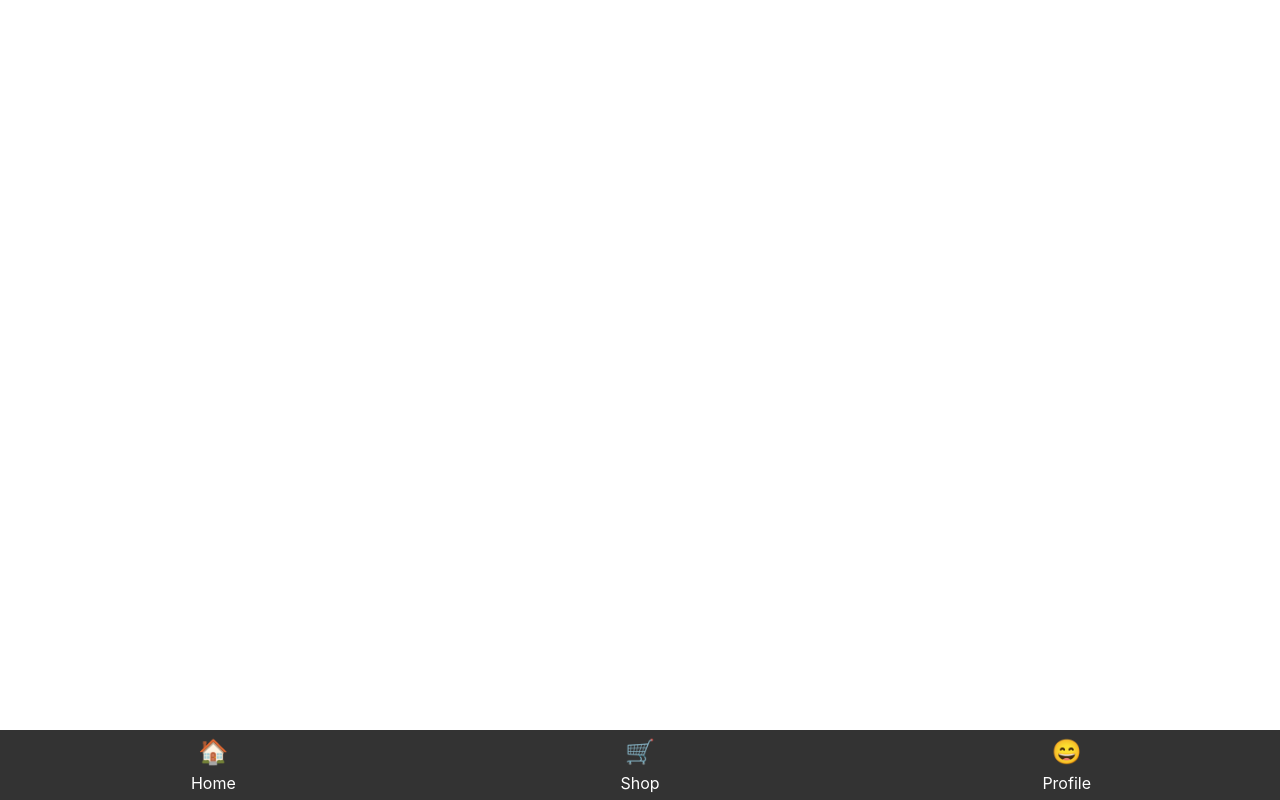
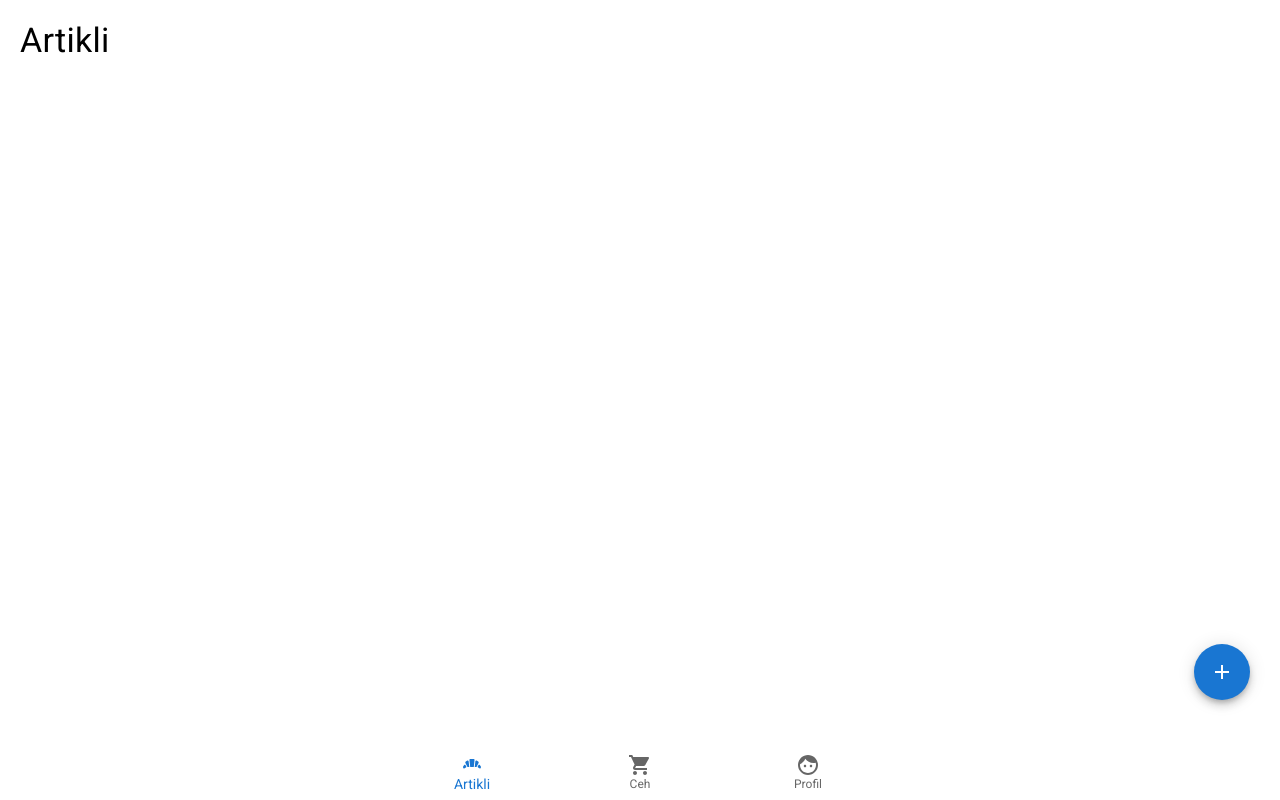
Before and after one commit to janezk7/GroceryOptimizer, a React (Create React App) app: page /items in a window 1280 px wide. Built offline with nearby package versions, Linux system fonts and the light colour scheme; a web font is replaced by a local one.

Commit message:
Implement MUI tabs, add uniform style to screens

```diff
--- a/src/App.css
+++ b/src/App.css
@@ -1,44 +1,3 @@
-.App {
-  text-align: center;
-}
-
-.App-logo {
-  height: 40vmin;
-  pointer-events: none;
-}
-
-@media (prefers-reduced-motion: no-preference) {
-  .App-logo {
-    animation: App-logo-spin infinite 20s linear;
-  }
-}
-
-.App-header {
-  background-color: #282c34;
-  min-height: 100vh;
-  display: flex;
-  flex-direction: column;
-  align-items: center;
-  justify-content: center;
-  font-size: calc(10px + 2vmin);
-  color: white;
-}
-
-.App-link {
-  color: #61dafb;
-}
-
-@keyframes App-logo-spin {
-  from {
-    transform: rotate(0deg);
-  }
-  to {
-    transform: rotate(360deg);
-  }
-}
-
-/* My styles */
-/* App.css */
 .app-container {
   display: flex;
   flex-direction: column;
@@ -46,7 +5,8 @@
 }
 
 .content {
-  flex-grow: 1;
+  flex: 1;
+  /* flex-grow: 1; */
   padding: 20px;
 }
 
--- a/src/App.tsx
+++ b/src/App.tsx
@@ -6,15 +6,22 @@ import {
   Router,
   Routes,
   useLocation,
+  useNavigate,
 } from "react-router-dom";
-import HomeScreen from "./screens/HomeScreen";
+import ItemsScreen from "./screens/ItemsScreen";
 import ShopScreen from "./screens/ShopScreen";
 import ProfileScreen from "./screens/ProfileScreen";
 
-import '@fontsource/roboto/300.css';
-import '@fontsource/roboto/400.css';
-import '@fontsource/roboto/500.css';
-import '@fontsource/roboto/700.css';
+import BakeryDiningIcon from "@mui/icons-material/BakeryDining";
+import FaceIcon from "@mui/icons-material/Face";
+import ShoppingCartIcon from "@mui/icons-material/ShoppingCart";
+
+import "@fontsource/roboto/300.css";
+import "@fontsource/roboto/400.css";
+import "@fontsource/roboto/500.css";
+import "@fontsource/roboto/700.css";
+import { BottomNavigation, BottomNavigationAction, Box } from "@mui/material";
+import { useState } from "react";
 
 function TabLink({
   to,
@@ -36,35 +43,62 @@ function TabLink({
 
 function App() {
   const location = useLocation();
+  const navigate = useNavigate();
+  const [value, setValue] = useState(0);
 
   return (
     <div className="app-container">
       <div className="content">
         <Routes>
-          <Route path="/home" Component={HomeScreen} />
+          <Route path="/items" Component={ItemsScreen} />
           <Route path="/shop" Component={ShopScreen} />
           <Route path="/profile" Component={ProfileScreen} />
         </Routes>
       </div>
 
-      <div className="tabs">
-        <TabLink to="/home" location={location}>
-          <div className="tabIcon">🏠</div>
-          <div>Home</div>
+      <Box>
+        <BottomNavigation
+          showLabels
+          value={value}
+          onChange={(ev, newValue) => {
+            setValue(newValue);
+            console.log(newValue);
+            switch (newValue) {
+              case 0:
+                console.log("Navigating home!");
+                navigate("/items");
+                break;
+              case 1:
+                navigate("/shop");
+                break;
+              case 2:
+                navigate("/profile");
+                break;
+            }
+          }}
+        >
+          <BottomNavigationAction label="Artikli" icon={<BakeryDiningIcon />} />
+          <BottomNavigationAction label="Ceh" icon={<ShoppingCartIcon />} />
+          <BottomNavigationAction label="Profil" icon={<FaceIcon />} />
+        </BottomNavigation>
+      </Box>
+
+      {/* <div className="tabs">
+        <TabLink to="/items" location={location}>
+          <div className="tabIcon">🍌</div>
+          <div>Artikli</div>
         </TabLink>
         <TabLink to="/shop" location={location}>
           <div className="tabIcon">🛒</div>
-          <div>Shop</div>
+          <div>Céh</div>
         </TabLink>
         <TabLink to="/profile" location={location}>
           <div className="tabIcon">😄</div>
-          <div>Profile</div>
+          <div>Profil</div>
         </TabLink>
-      </div>
+      </div> */}
     </div>
   );
 }
 
-
-
 export default App;
--- a/src/screens/HomeScreen.tsx
+++ /dev/null
@@ -1,20 +0,0 @@
-import logo from "../logo.svg";
-
-export default function HomeScreen() {
-  return (
-    <header className="App-header">
-      <img src={logo} className="App-logo" alt="logo" />
-      <p>
-        Edit <code>src/App.tsx</code> and save to reload.
-      </p>
-      <a
-        className="App-link"
-        href="https://reactjs.org"
-        target="_blank"
-        rel="noopener noreferrer"
-      >
-        Learn React
-      </a>
-    </header>
-  );
-}
--- /dev/null
+++ b/src/screens/ItemsScreen.tsx
@@ -0,0 +1,44 @@
+import { Box, Fab, Typography } from "@mui/material";
+import logo from "../logo.svg";
+import AddIcon from "@mui/icons-material/Add";
+import { CSSProperties } from "react";
+
+export default function ItemsScreen() {
+  return (
+    <Box sx={container}>
+      <Typography variant="h4" gutterBottom>
+        Artikli
+      </Typography>
+      <Box sx={contentContainer}></Box>
+      <Fab
+        style={{
+          position: "fixed",
+          bottom: "100px",
+          right: "30px",
+        }}
+        color="primary"
+        aria-label="add"
+        onClick={() => alert("clicked!")}
+      >
+        <AddIcon />
+      </Fab>
+    </Box>
+  );
+}
+
+const container: CSSProperties = {
+  flex: 1,
+  display: "flex",
+  justifyContent: "start",
+  alignItems: "stretch",
+  flexDirection: "column",
+  height: "100%",
+};
+
+const contentContainer: CSSProperties = {
+  display: "flex",
+  flex: 1,
+  justifyContent: "center",
+  alignItems: "center",
+  flexDirection: "column",
+};
--- a/src/screens/ProfileScreen.tsx
+++ b/src/screens/ProfileScreen.tsx
@@ -1,9 +1,29 @@
+import { Box, Button, Typography } from "@mui/material";
 import { CSSProperties } from "react";
 
 export default function ProfileScreen() {
-  return <div style={screenStyle}>Profile Screen</div>;
+  return (    <Box sx={container}>
+    <Typography variant="h4" gutterBottom>
+      Profil
+    </Typography>
+    <Box sx={contentContainer}>
+    </Box>
+  </Box>);
 }
 
-const screenStyle: CSSProperties = {
-  backgroundColor: "cyan",
+const container: CSSProperties = {
+  flex: 1,
+  display: "flex",
+  justifyContent: "start",
+  alignItems: "stretch",
+  flexDirection: "column",
+  height: "100%",
 };
+
+const contentContainer: CSSProperties = {
+  display: "flex",
+  flex: 1,
+  justifyContent: "center",
+  alignItems: "center",
+  flexDirection: "column",
+};
--- a/src/screens/ShopScreen.tsx
+++ b/src/screens/ShopScreen.tsx
@@ -1,21 +1,31 @@
-import { Button } from "@mui/material";
+import { Box, Button, Typography } from "@mui/material";
 import { CSSProperties } from "react";
 
 export default function ShopScreen() {
   return (
-    <div style={container}>
-      <Button variant="contained">Hello world</Button>
-    </div>
+    <Box sx={container}>
+      <Typography variant="h4" gutterBottom>
+        Céh
+      </Typography>
+      <Box sx={contentContainer}>
+      </Box>
+    </Box>
   );
 }
 
 const container: CSSProperties = {
   flex: 1,
   display: "flex",
+  justifyContent: "start",
+  alignItems: "stretch",
+  flexDirection: "column",
+  height: "100%",
+};
+
+const contentContainer: CSSProperties = {
+  display: "flex",
+  flex: 1,
   justifyContent: "center",
   alignItems: "center",
   flexDirection: "column",
-  height: "100%",
-
-  backgroundColor: "cyan",
 };
```
